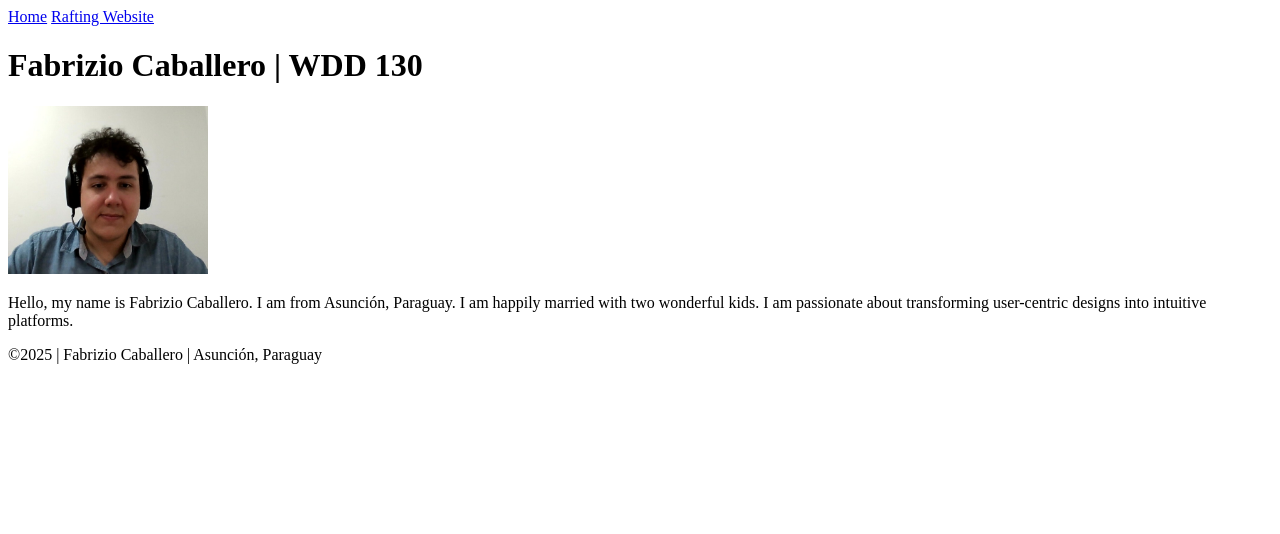
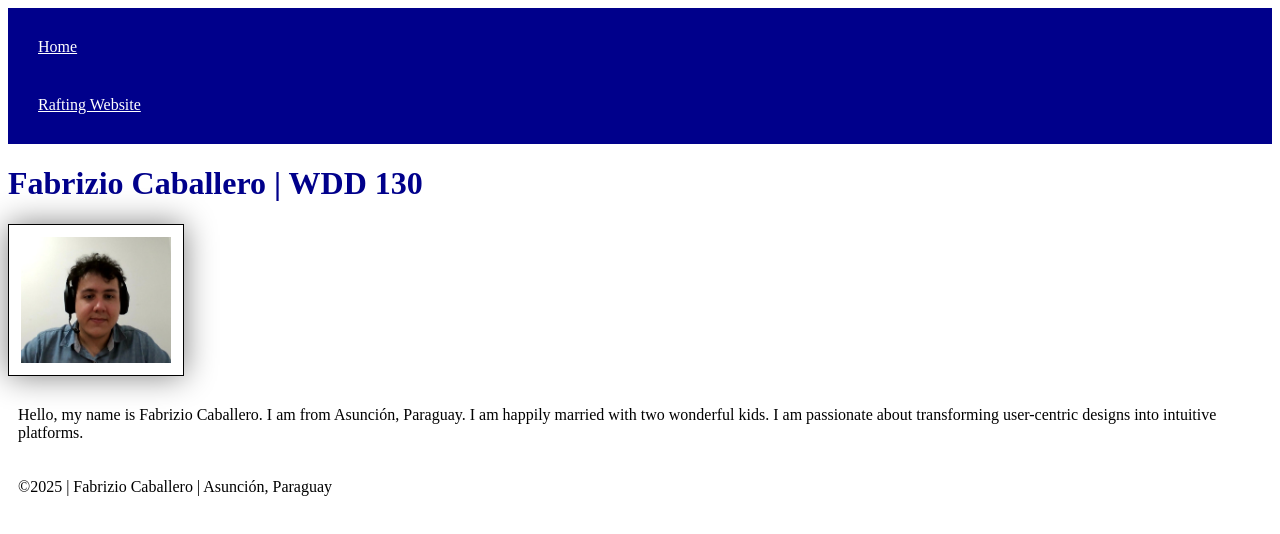
Before and after one commit to fabreze/wdd130, a plain HTML site: page index.html in a window 1280 px wide. Drawn offline with Linux system fonts and the light colour scheme.

Commit message:
W02 Learning Activity: An Introduction to CSS

```diff
--- a/index.html
+++ b/index.html
@@ -4,6 +4,7 @@
 <head>
     <meta charset="UTF-8">
     <meta name="viewport" content="width=device-width, initial-scale=1.0">
+    <link rel="stylesheet" href="styles/styles.css">
     <title>Fabrizio Caballero | WDD 130</title>
 </head>
 
--- a/styles/styles.css
+++ b/styles/styles.css
@@ -0,0 +1,26 @@
+nav {
+    background-color: darkblue;
+    padding: 10px;
+}
+
+nav a {
+    color: white;
+    display: block;
+    padding: 20px;
+}
+
+h1 {
+    color: darkblue;
+}
+
+img {
+    width: 150px;
+    height: auto;
+    border: 1px solid black;
+    padding: 12px;
+    box-shadow: 0 0 30px gray;
+}
+
+p {
+    padding: 10px;
+}
```
